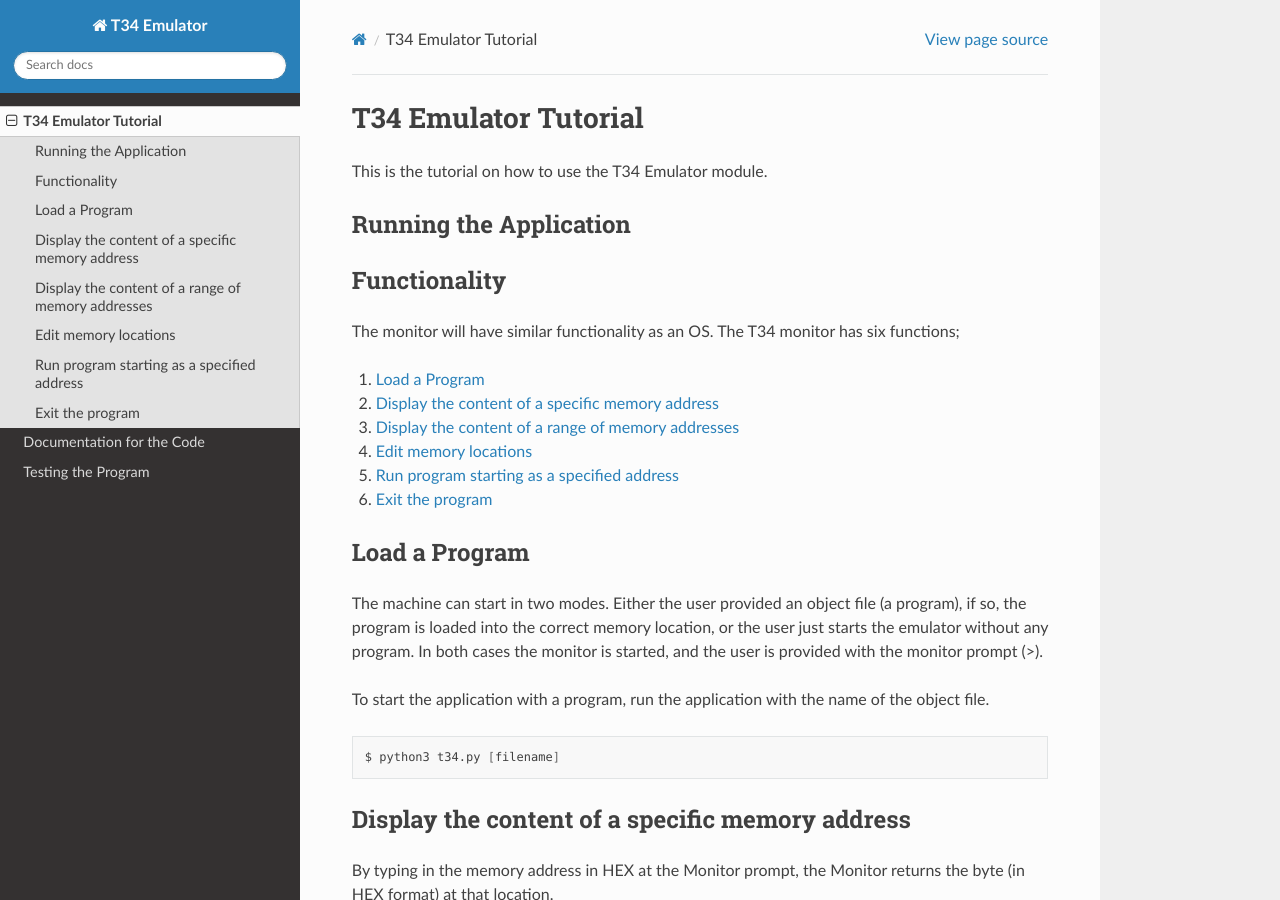
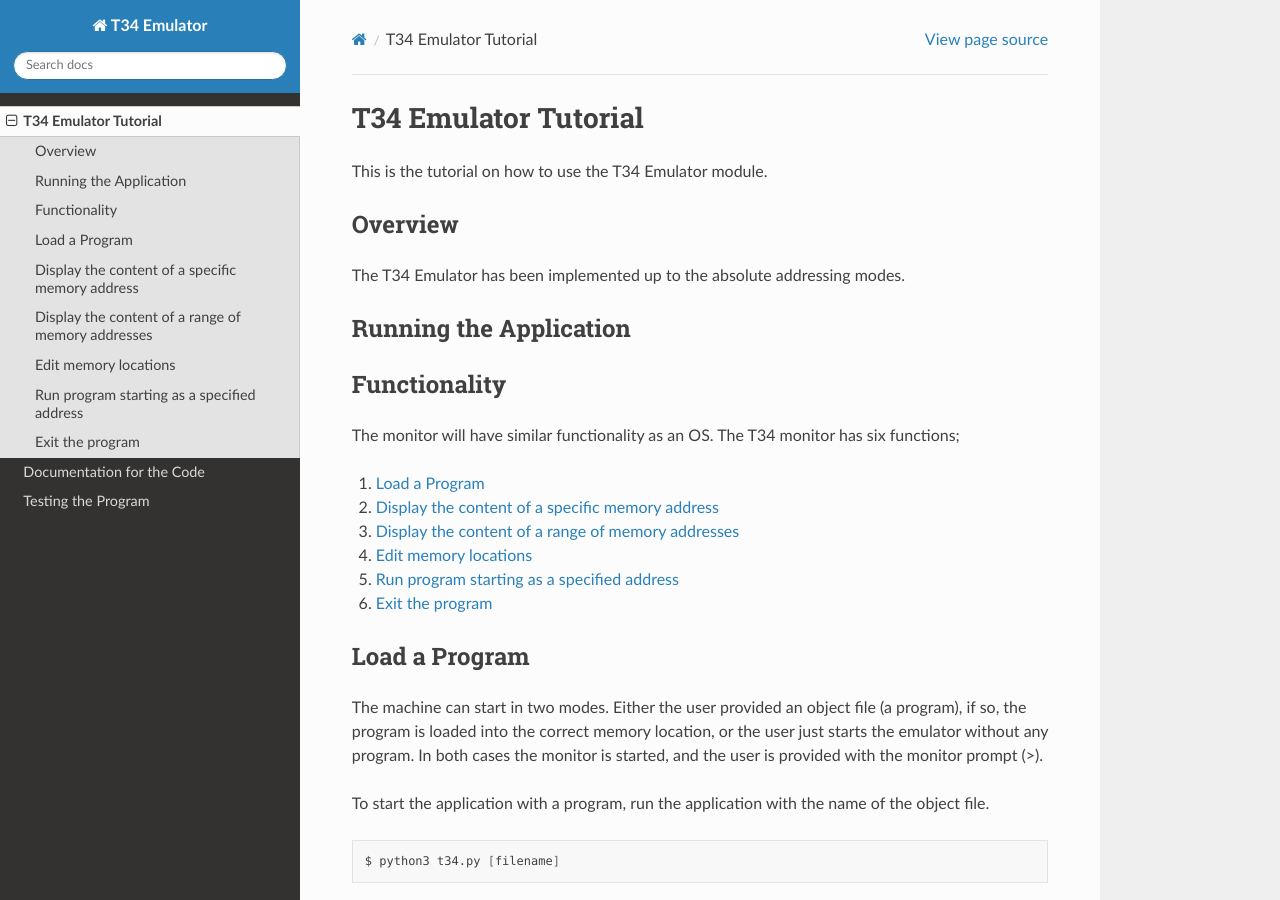
Before and after one commit to chezka-gaddi/T34_Emulator, a Sphinx documentation site: the page built from docs/source/tutorial.rst, in a window 1280 px wide and 900 px high. Built offline with Sphinx 7.4.7 and the Read the Docs theme 2.0.0, drawn with Linux system fonts in a browser that asks for light colours; formulas are drawn with MathJax 3.

Commit message:
Updated documentation.

```diff
--- a/docs/source/tutorial.rst
+++ b/docs/source/tutorial.rst
@@ -2,6 +2,12 @@ T34 Emulator Tutorial
 =====================
 
 This is the tutorial on how to use the T34 Emulator module.
+
+Overview
+********
+
+The T34 Emulator has been implemented up to the absolute addressing modes.
+
 
 Running the Application
 ***********************
```
Also changed, not shown: 1 other file.
